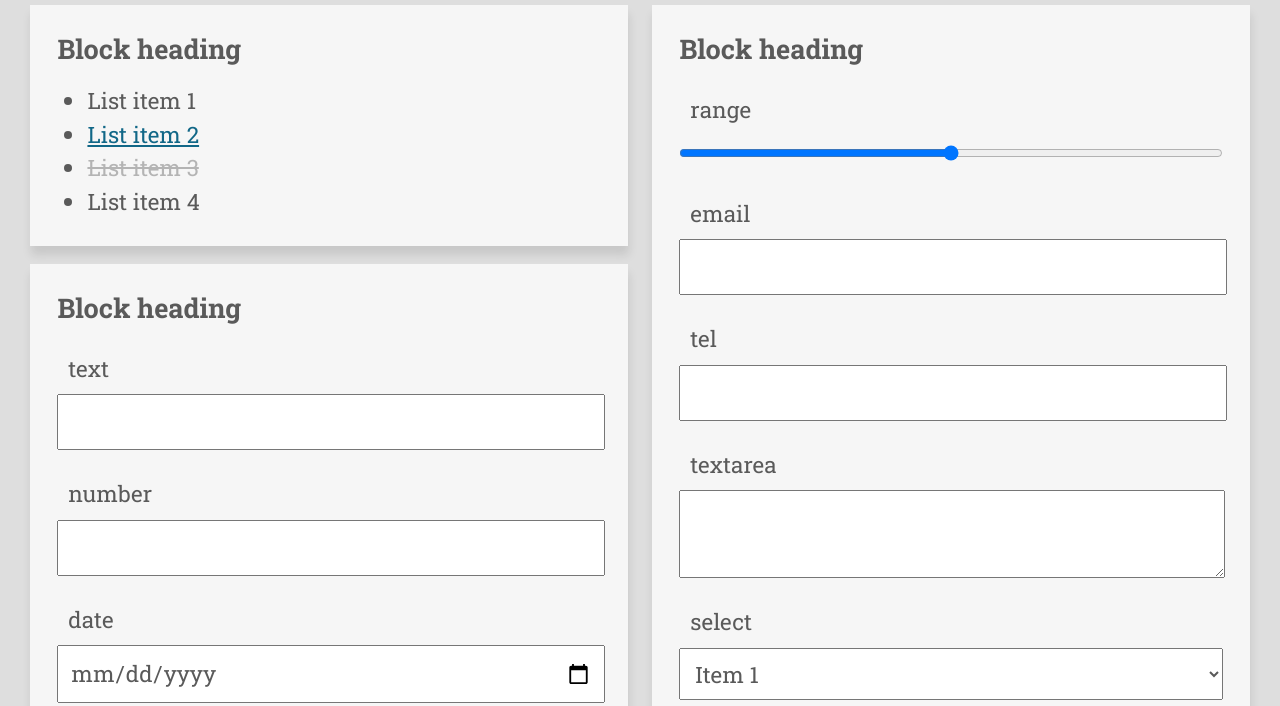
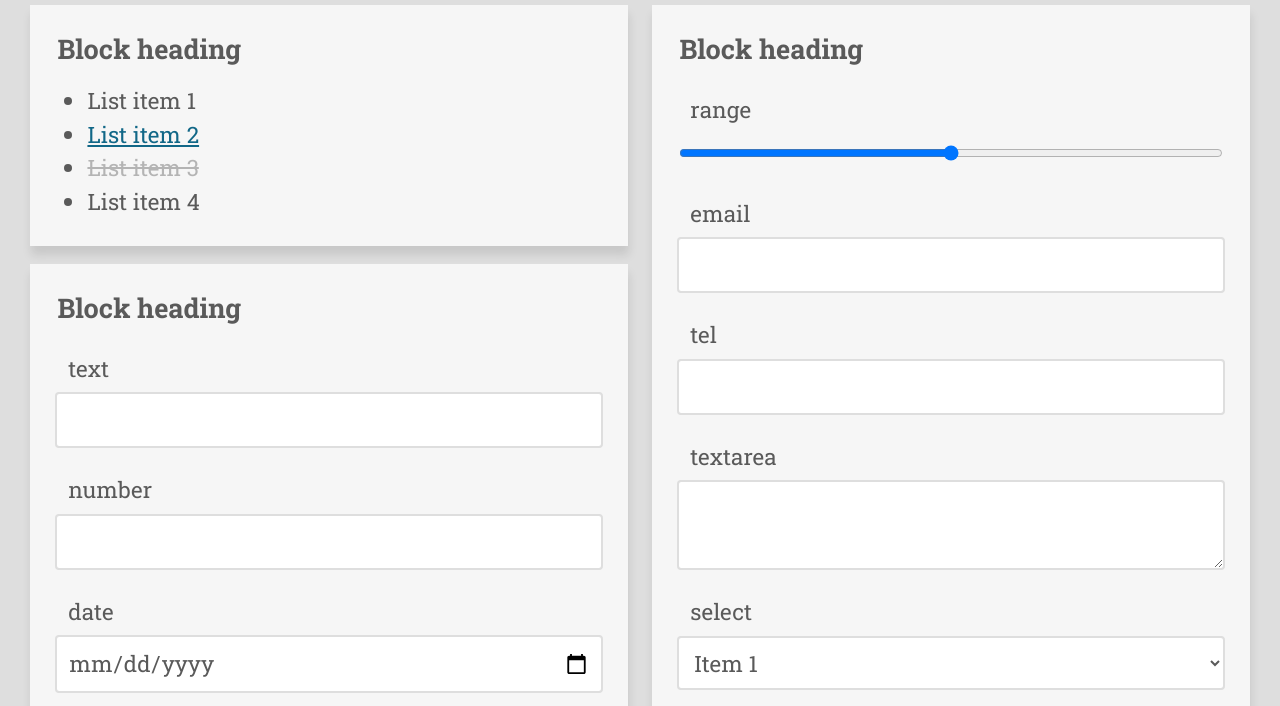
Before and after one commit to fboes/webapp-boilerplate, a plain HTML site: page index.html in a window 1280 px wide. Shown: the part 85-791 px from the top of the page. Drawn offline with nearby package versions, Linux system fonts and the light colour scheme.

Commit message:
Improved form styling

```diff
--- a/sass/_all.scss
+++ b/sass/_all.scss
@@ -20,6 +20,14 @@ textarea {
   padding: 0.5 * $base-unit 2%;
   width: 96%;
 }
+input,
+select,
+textarea {
+  background: $background-color-form-input;
+  border:none;
+  outline: 2px solid $border-color-form-input;
+  @include border-radius(2px);
+}
 input {
   &[type=radio],
   &[type=checkbox] {
@@ -27,6 +35,12 @@ input {
     width:auto;
     padding:0;
     margin: 0 0.5 * $base-unit 0 0;
+  }
+  &[type=radio],
+  &[type=checkbox],
+  &[type=range] {
+    background:none;
+    outline:none;
   }
   &[type=hidden] {
     display:none;
@@ -46,4 +60,5 @@ button {
   padding:0;
   background:transparent;
   border:none;
+  outline:none;
 }
--- a/sass/_base.scss
+++ b/sass/_base.scss
@@ -1,9 +1,12 @@
-// see http://developer.android.com/design/style/metrics-grids.html
+// Settings
 
 $switch-use-fluid : false;
 $switch-use-dark : false;
 $switch-fixed-header : true;
 $switch-fixed-footer : false;
+
+// Base canon (Responsive)
+// See http://developer.android.com/design/style/metrics-grids.html
 
 $base-unit-absolute : 12px;
 $base-unit-absolute-smartphone       : round($base-unit-absolute);
@@ -19,15 +22,7 @@ $width-screen-tablet           : 768px;
 $width-screen-tablet-landscape : 1024px;
 $width-screen-desktop          : 1280px;
 
-$font-size-micro : 0.85rem;
-$font-size-small : 1rem;
-$font-size-medium: 1.25rem;
-$font-size-large : 1.5rem;
-
-$font-family: 'Roboto Slab', Garamond, serif;
-$font-family-header : 'Roboto', Tahoma, sans-serif;
-
-// Basic colors
+// Colors
 // See http://developer.android.com/design/style/color.html
 
 $color-white:         rgb(255,255,255);
@@ -51,15 +46,28 @@ $color-red:           #FF4444;
 $color-red-dark:      darken($color-red, 25%);
 $color-red-light:     lighten($color-red, 15%);
 
-// Color -> Function
+// Colors -> Function
 
 $background-color: $color-grey;
 $background-color-header: $background-color;
 $background-color-content: $color-grey-light;
+$background-color-form-input: $color-white;
 $color-font: $color-black;
 $color-font-light: $color-grey-dark;
 $color-highlight: $color-blue;
 $color-link: $color-blue-dark;
+$border-color-form-input: $color-grey;
+
+// Typography
+
+$font-size-micro : 0.85rem;
+$font-size-small : 1rem;
+$font-size-medium: 1.25rem;
+$font-size-large : 1.5rem;
+
+$font-family: 'Roboto Slab', Garamond, serif;
+$font-family-header : 'Roboto', Tahoma, sans-serif;
+
 
 // Dark theme
 
--- a/sass/styles.scss
+++ b/sass/styles.scss
@@ -1,6 +1,6 @@
 @import "base";
 
-@import "compass/css3/box-shadow";
+@import "compass/css3";
 @import "vendor/toolshed";
 
 // Load basic styles
```
Also changed, not shown: index.html (+1 -0 lines), css/styles.css, 1 other file.
